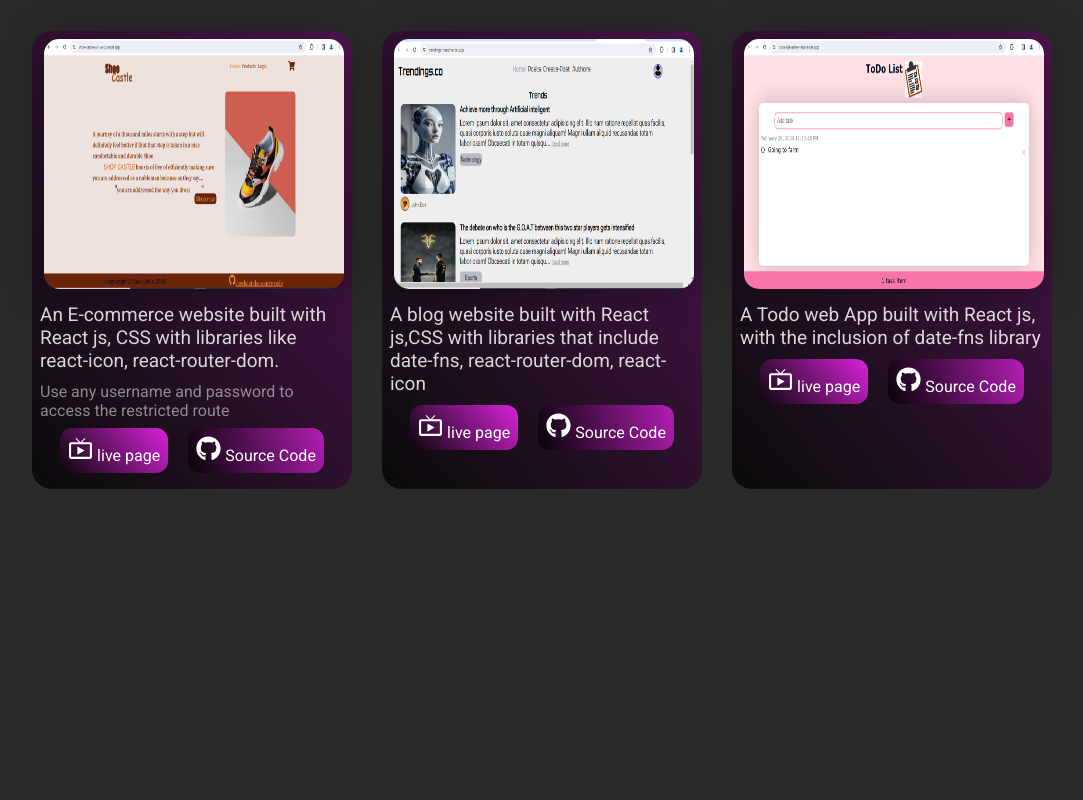
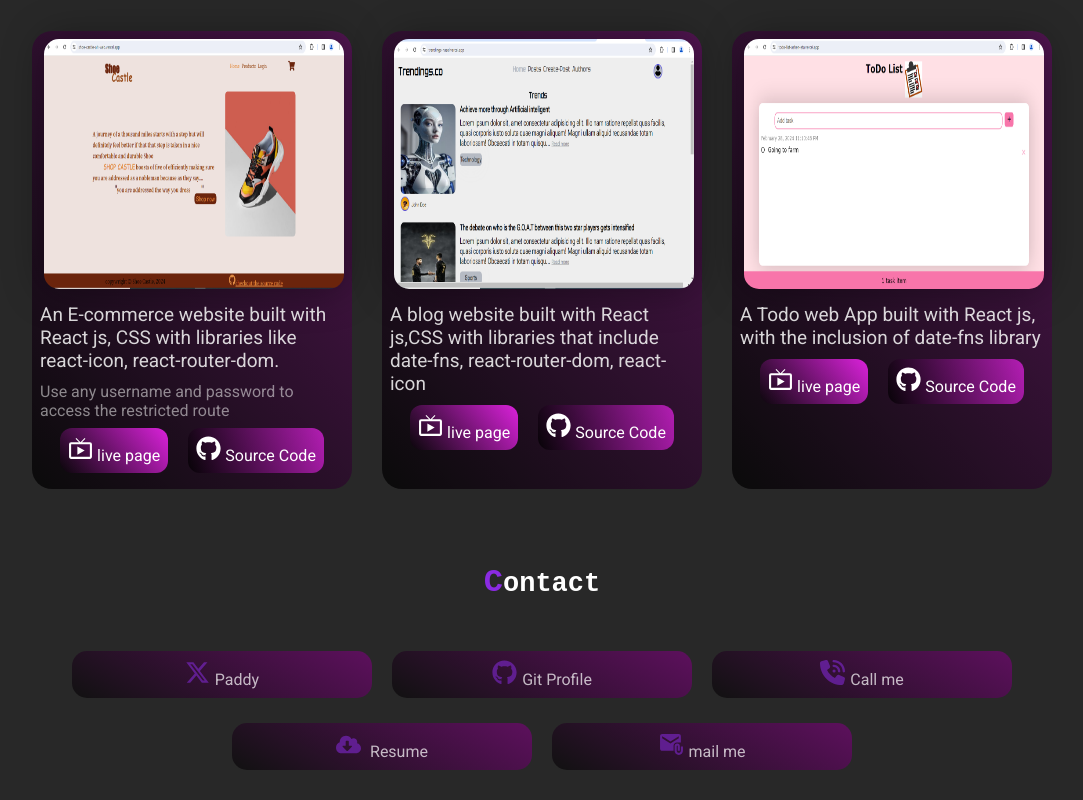
Before and after one commit to chiagoziepio/portfolio, a React (Vite) app: page / in a window 1280 px wide. Shown: the part 1259-2059 px from the top of the page, without its empty margins (98-1181 px from the left). Before the commit the page ends 1783 px from the top, so only its background shows below. Built offline with nearby package versions, Linux system fonts and the light colour scheme; a web font is replaced by a local one.

Commit message:
complete the contact section

```diff
--- a/src/App.jsx
+++ b/src/App.jsx
@@ -4,6 +4,7 @@ import Hero from './ComponentsJsx/Hero'
 import Stack from './ComponentsJsx/Stack'
 import Projects from './ComponentsJsx/Projects'
 import {datas} from './ComponentsJsx/ProjectData'
+import Contact from './ComponentsJsx/Contact'
 
 function App() {
   const [data, setData] = useState([]);
@@ -16,6 +17,7 @@ function App() {
         <Hero/>
         <Stack/>
         <Projects data={data}/>
+        <Contact/>
     </div>
   )
 
--- /dev/null
+++ b/src/ComponentsCss/Contact.css
@@ -0,0 +1,28 @@
+.contact{
+    padding: 20px;
+    margin-top: 20px;
+    position: relative;
+}
+.linksBx{
+    display: flex;
+    flex-wrap: wrap;
+    justify-content: center;
+    margin-top: 35px;
+}
+.link{
+    width:36%;
+    min-width: 200px;
+    max-width: 300px;
+    margin:10px;
+    margin-top: 15px;
+    background: linear-gradient(30deg , rgba(0, 0, 0, 0.582) , rgba(128, 0, 128, 0.603));
+    padding: 9px;
+    border-radius: 15px;
+    text-align: center;
+    color: rgba(255, 255, 255, 0.712);
+    text-decoration: none;
+}
+.link_icon{
+    margin-right: 5px;
+    color: rgba(137, 43, 226, 0.534);
+}
--- /dev/null
+++ b/src/ComponentsJsx/Contact.jsx
@@ -0,0 +1,40 @@
+import React from 'react'
+import '../ComponentsCss/Contact.css'
+import { FaXTwitter } from "react-icons/fa6";
+import { FaPhoneVolume } from "react-icons/fa6";
+import { FaCloudDownloadAlt } from "react-icons/fa";
+import { MdAttachEmail } from "react-icons/md";
+import { FaGithub } from "react-icons/fa";
+import { motion } from 'framer-motion'
+
+const Contact = () => {
+  return (
+    <section className='contact' id='contact'>
+        <motion.h2
+        initial={{
+            x:400
+        }}
+        whileInView={{
+            x:0
+        }}
+        transition={{
+            duration:2
+        }}
+        className="sectionTitle"><span className="firstLetter">C</span>ontact</motion.h2>
+        <div className="linksBx">
+
+                    <a href="https://twitter.com/paddy_chi?s=90" className='link'><FaXTwitter size={25} className='link_icon'/>Paddy</a>
+                    <a href="https://github.com/chiagoziepio" className='link'><FaGithub size={25} className='link_icon'/>Git Profile</a>
+
+
+                    <a href="tel:+2348167344653" className='link'><FaPhoneVolume size={25} className='link_icon'/>Call me</a>
+                    <a href='#' className='link'><FaCloudDownloadAlt size={25}className='link_icon'/> Resume</a>
+                    <a href="mailto:christopherpaddy2017@gmail.com" className='link'><MdAttachEmail className='link_icon' size={25}/>mail me</a>
+
+        </div>
+
+    </section>
+  )
+}
+
+export default Contact
--- a/src/index.css
+++ b/src/index.css
@@ -8,7 +8,7 @@ html{
     scroll-behavior: smooth;
 }
 body{
-    background:rgba(0, 0, 0, 0.836);
+    background:rgba(0, 0, 0, 0.842);
     color: white;
     font-family: "Roboto", sans-serif;
 
```
